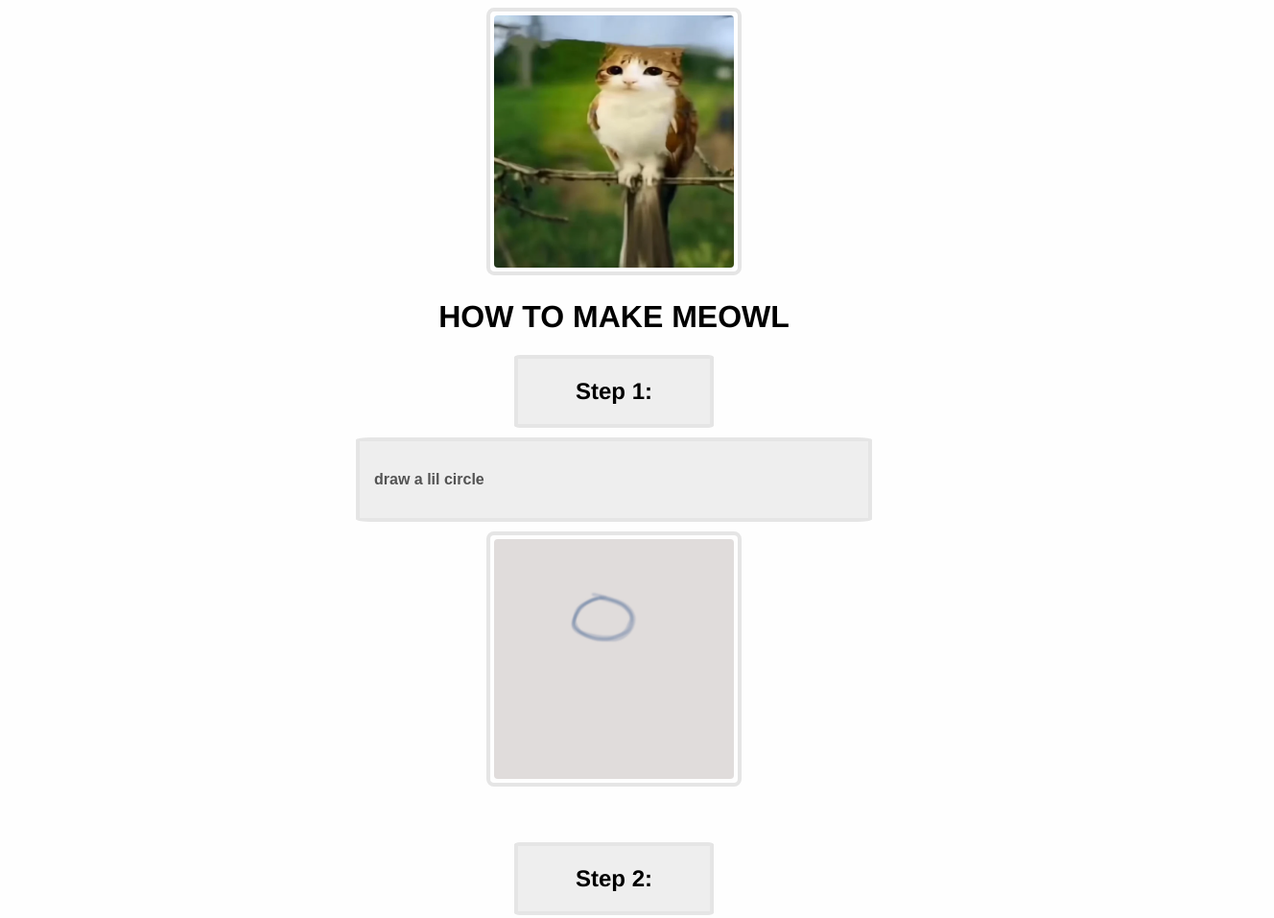
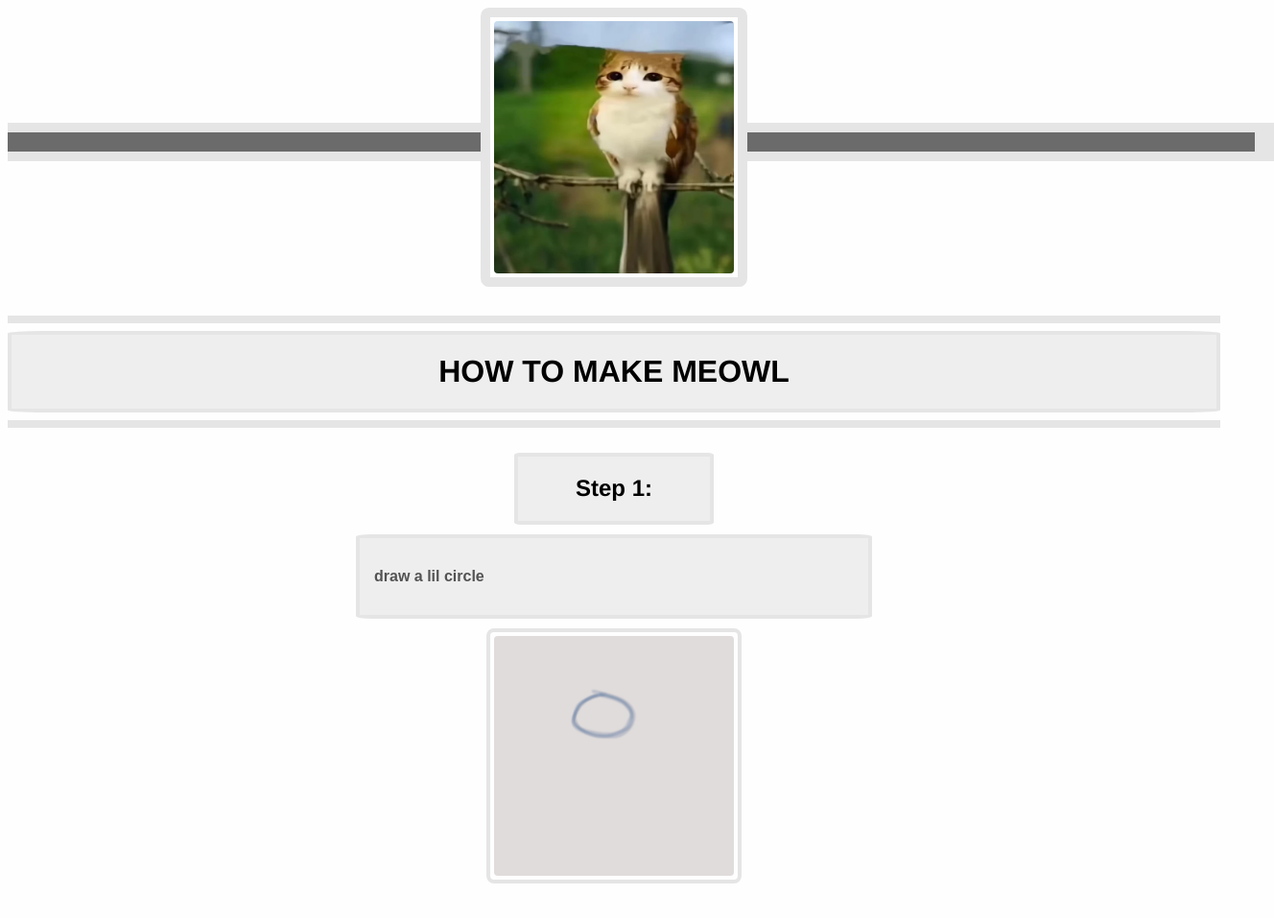
Before and after one commit to ku24n/boba-drop-website, a plain HTML site: page index.html in a window 1280 px wide. Shown: the top 957 px of the page at 96% size, 1328 px wide, since content can reach past the window. Drawn offline with Linux system fonts and the light colour scheme.

Commit message:
heading changes

```diff
--- a/index.html
+++ b/index.html
@@ -4,12 +4,18 @@
         <link rel="stylesheet" href="style.css">
     </head>
     <body>
+        <hr class="fatHorizontalRule">
+        <hr class="aBitSkinnierHorizontalRule">
         <div class="meowlContainerParent">
             <div class="meowlContainer">
             <img class="meowl" src="meowl.webp"/>
             </div>
         </div>
+        <br>
+        <hr>
         <h1>how to make meowl</h1>
+        <hr>
+        <br>
         <!-- step 1 -->
         <div class="step">
             <h2>Step 1:</h2>
@@ -140,8 +146,9 @@
         <br>
         <br>
         <hr>
-        <br>
         <footer>
+            <p class="footerText">hi</p>
         </footer>
+        <hr>
     </body>
 </html>
--- a/style.css
+++ b/style.css
@@ -3,6 +3,12 @@ h1 {
     font-family: Helvetica, sans-serif;
     font-weight: bolder;
     text-transform: uppercase;
+    display: block;
+    margin: 0 auto;
+    background: #eee;
+    padding: 20px;
+    border: 4px solid #e5e5e5;
+    border-radius: 3%;
 }
 
 h2 {
@@ -14,7 +20,7 @@ body {
     background: #fefefe;
     text-align: left;
     font-family: Arial;
-    display block;
+    display: block;
 }
 
 p {
@@ -23,13 +29,37 @@ p {
 }
 
 hr {
-    border-color: #6b6b6b;
+    border: 4px solid #e5e5e5;
+
 }
 
 footer {
     background: #6b6b6b;
     padding: 20px;
     height: 50px;
+    color:#eee;
+}
+
+.footerText {
+    color: #eee;
+    font-weight: bold;
+    font-family: Arial;
+}
+
+.fatHorizontalRule {
+    border: 20px solid #e5e5e5;
+    position: absolute;
+    top: 120px;
+    width: 100%;
+    z-index: -1;
+}
+
+.aBitSkinnierHorizontalRule {
+    border: 10px solid #6b6b6b;
+    position: absolute;
+    top: 130px;
+    width: 100%;
+    z-index: -1;
 }
 
 .meowl {
@@ -42,8 +72,9 @@ footer {
 }
 .meowlContainer {
     display: inline-block;
-    border: 4px solid #e5e5e5;
+    border: 10px solid #e5e5e5;
     border-radius: 3%;
+    background-color: #fff;
     padding: 4px;
     margin: 0 auto;
     width: auto;
```
